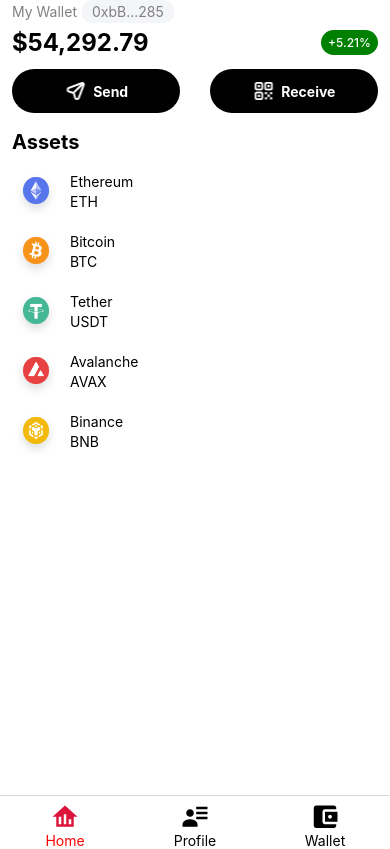
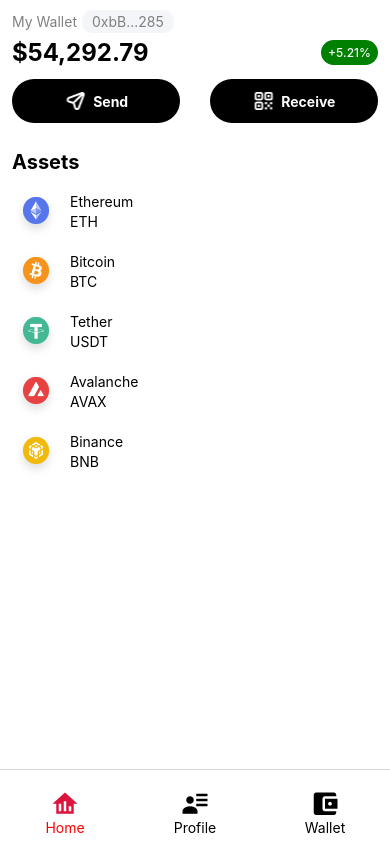
Before and after one commit to DustinDoan315/NFT-MarketPlace, a React Native app in the folder Frontend/Mobile/NFT_Marketplace/: screen / in a window 390 px wide. Built offline with nearby package versions, Linux system fonts and the light colour scheme.

Commit message:
update styling in Android

```diff
--- a/Frontend/Mobile/NFT_Marketplace/src/navigation/BottomTabNavigation.tsx
+++ b/Frontend/Mobile/NFT_Marketplace/src/navigation/BottomTabNavigation.tsx
@@ -1,9 +1,10 @@
+/* eslint-disable prettier/prettier */
 /* eslint-disable react-native/no-inline-styles */
 /* eslint-disable react/no-unstable-nested-components */
 import {createBottomTabNavigator} from '@react-navigation/bottom-tabs';
 
 import React from 'react';
-import {Pressable, StyleSheet, Text} from 'react-native';
+import {Platform, Pressable, StyleSheet, Text} from 'react-native';
 
 import Icon from 'react-native-vector-icons/MaterialCommunityIcons';
 import router from './router';
@@ -61,10 +62,12 @@
         headerShown: false,
         tabBarHideOnKeyboard: true,
         tabBarStyle: {
-          position: 'absolute',
-          bottom: 0,
-          right: 0,
-          left: 0,
+          // position: 'absolute',
+          // bottom: 0,
+          // right: 0,
+          // left: 0,
+          height: 75,
+          paddingBottom: Platform.OS === 'android' ? 20 : 0,
         },
       }}>
       <Tab.Screen
--- a/Frontend/Mobile/NFT_Marketplace/src/screens/bottom/Home/HomeViewModal.tsx
+++ b/Frontend/Mobile/NFT_Marketplace/src/screens/bottom/Home/HomeViewModal.tsx
@@ -1,3 +1,4 @@
+/* eslint-disable prettier/prettier */
 /* eslint-disable react-native/no-inline-styles */
 import {
   FlatList,
@@ -23,12 +24,14 @@
           resizeMode="stretch"
         />
         <View style={styles.tokenName}>
-          <Text style={{marginBottom: 3}}>{item?.name}</Text>
+          <Text style={{marginBottom: 3, color: 'black'}}>{item?.name}</Text>
           <Text>{item?.token}</Text>
         </View>
 
         <View style={styles.tokenPrice}>
-          <Text style={{marginBottom: 3}}>{formatPrice(item?.price)}</Text>
+          <Text style={{marginBottom: 3, color: 'black'}}>
+            {formatPrice(item?.price)}
+          </Text>
           <Text
             style={[
               {
@@ -49,6 +52,7 @@
           fontSize: 20,
           fontWeight: 'bold',
           marginBottom: 7,
+          color: 'black',
         }}>
         {'Assets'}
       </Text>
@@ -63,7 +67,10 @@
 
 export const MyWallet = () => {
   return (
-    <View>
+    <View
+      style={{
+        paddingVertical: 10,
+      }}>
       <View
         style={{
           flexDirection: 'row',
@@ -93,7 +100,13 @@
           alignItems: 'center',
           justifyContent: 'space-between',
         }}>
-        <Text style={{fontSize: 24, fontWeight: 'bold', marginVertical: 5}}>
+        <Text
+          style={{
+            fontSize: 24,
+            fontWeight: 'bold',
+            marginVertical: 5,
+            color: 'black',
+          }}>
           {formatPrice(54292.79)}
         </Text>
 
```
